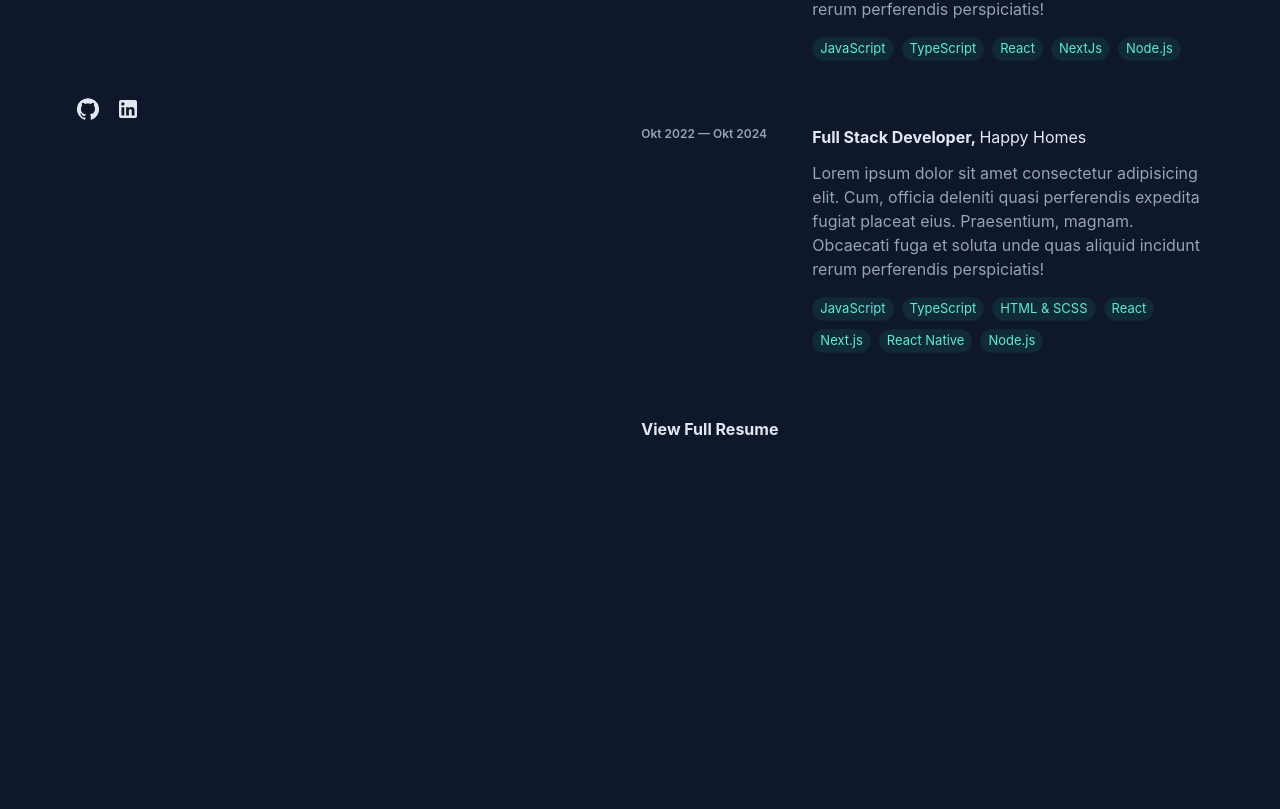
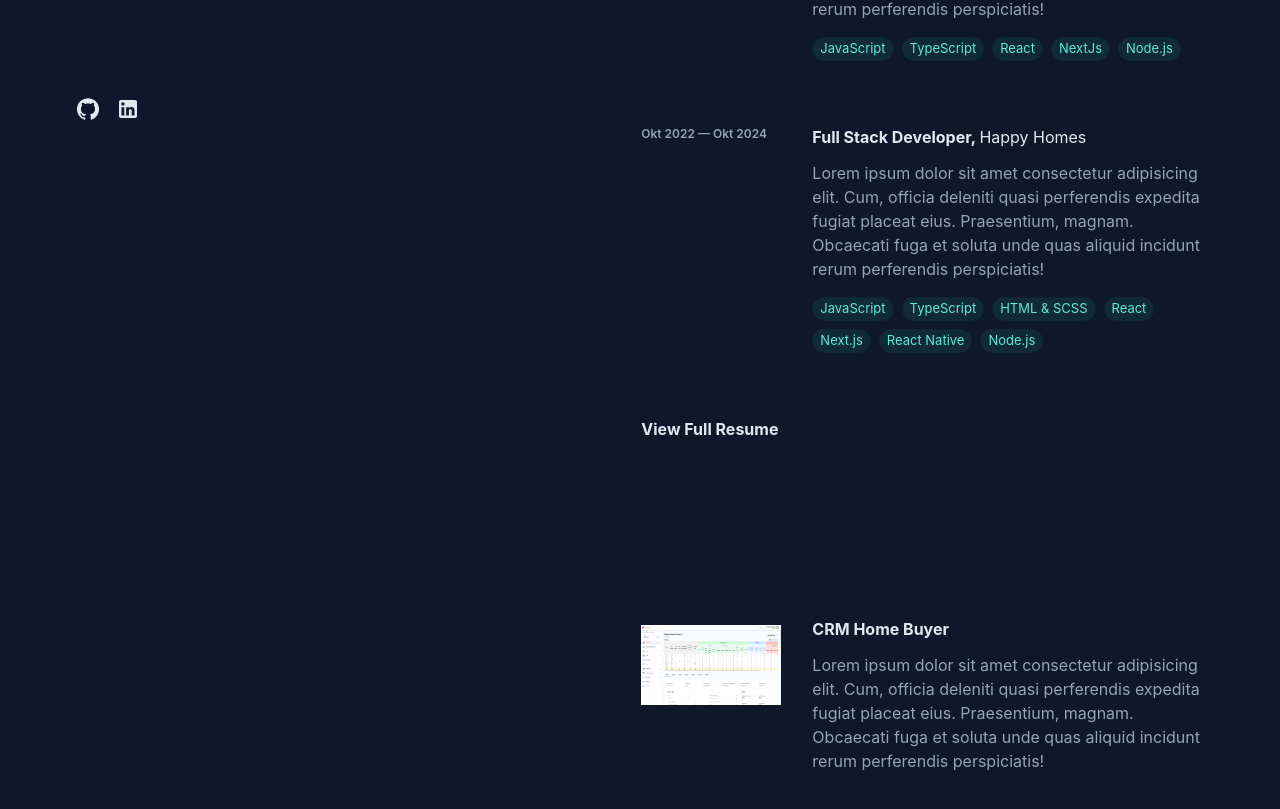
Before and after one commit to SyahidbinFadlyl/e-portofolio, a Next.js app: page / in a window 1280 px wide. Shown: the part 727-1536 px from the top of the page. Before the commit the page ends 1280 px from the top, so only its background shows below. Built offline with nearby package versions, Linux system fonts and the light colour scheme.

Commit message:
Update project cards with images and styling

```diff
--- a/src/components/Content/Experience.tsx
+++ b/src/components/Content/Experience.tsx
@@ -6,7 +6,11 @@ import list_experience from "@/static/experience";
 export default function Experience() {
   const experiences: Experience[] = list_experience;
   return (
-    <Box id="experience" sx={{ scrollMarginTop: "64px" }}>
+    <Box
+      id="experience"
+      sx={{ scrollMarginTop: "64px" }}
+      mb={{ xs: "6rem", sm: "9rem" }}
+    >
       {/* <Typography sx={{ fontWeight: 700, mb: 4 }}>Experience</Typography> */}
       <Box display={"flex"} flexDirection={"column"} gap={"2rem"} pb={"2rem"}>
         {experiences.map((exp, idx) => (
--- a/src/components/Content/Projects.tsx
+++ b/src/components/Content/Projects.tsx
@@ -1,3 +1,16 @@
-import { Box, Typography } from "@mui/material";
+import project_list from "@/static/projects";
+import { Box } from "@mui/material";
+import ProjectCard, { Project } from "../ProjectCard";
 
-export default function Projects() {}
+export default function Projects() {
+  const projects: Project[] = project_list;
+  return (
+    <Box id="projects" sx={{ scrollMarginTop: "64px" }}>
+      <Box display={"flex"} flexDirection={"column"} gap={"2rem"} pb={"2rem"}>
+        {projects.map((exp, idx) => (
+          <ProjectCard key={idx} project={exp} />
+        ))}
+      </Box>
+    </Box>
+  );
+}
--- a/src/components/Content/index.tsx
+++ b/src/components/Content/index.tsx
@@ -1,6 +1,7 @@
 import { Box } from "@mui/material";
 import About from "./About";
 import Experience from "./Experience";
+import Projects from "./Projects";
 
 export default function Content() {
   return (
@@ -12,6 +13,7 @@ export default function Content() {
     >
       <About />
       <Experience />
+      <Projects />
     </Box>
   );
 }
--- a/src/components/ProjectCard/index.tsx
+++ b/src/components/ProjectCard/index.tsx
@@ -1,5 +1,6 @@
 import React from "react";
 import { Box, Typography, Chip, useTheme } from "@mui/material";
+import Image from "next/image";
 
 export type Project = {
   image: any;
@@ -33,7 +34,15 @@ export default function ProjectCard({ project }: ProjectCardProps) {
         },
       }}
     >
-      <Box flex={{ sm: 1 }}>image</Box>
+      <Box flex={{ sm: 1 }} mt={1}>
+        <Image
+          src={project.image}
+          alt="image"
+          width={140}
+          height={80}
+          priority
+        />
+      </Box>
 
       <Box flex={{ sm: 2.5 }}>
         {/* Posisi & Perusahaan */}
@@ -42,7 +51,7 @@ export default function ProjectCard({ project }: ProjectCardProps) {
             fontWeight: 700,
           }}
         >
-          {project.title},{"  "}
+          {project.title}
         </Typography>
 
         {/* Deskripsi */}
```
